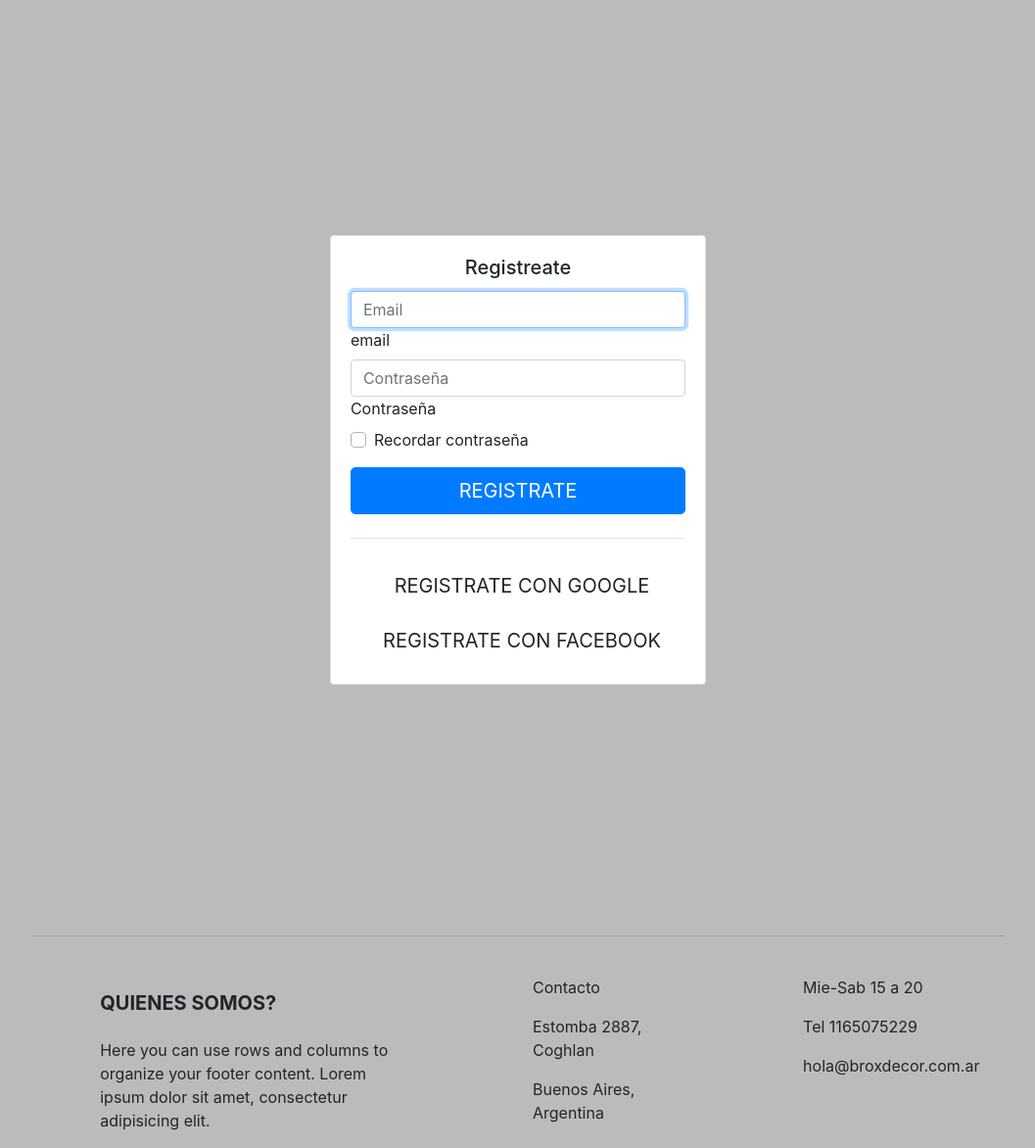
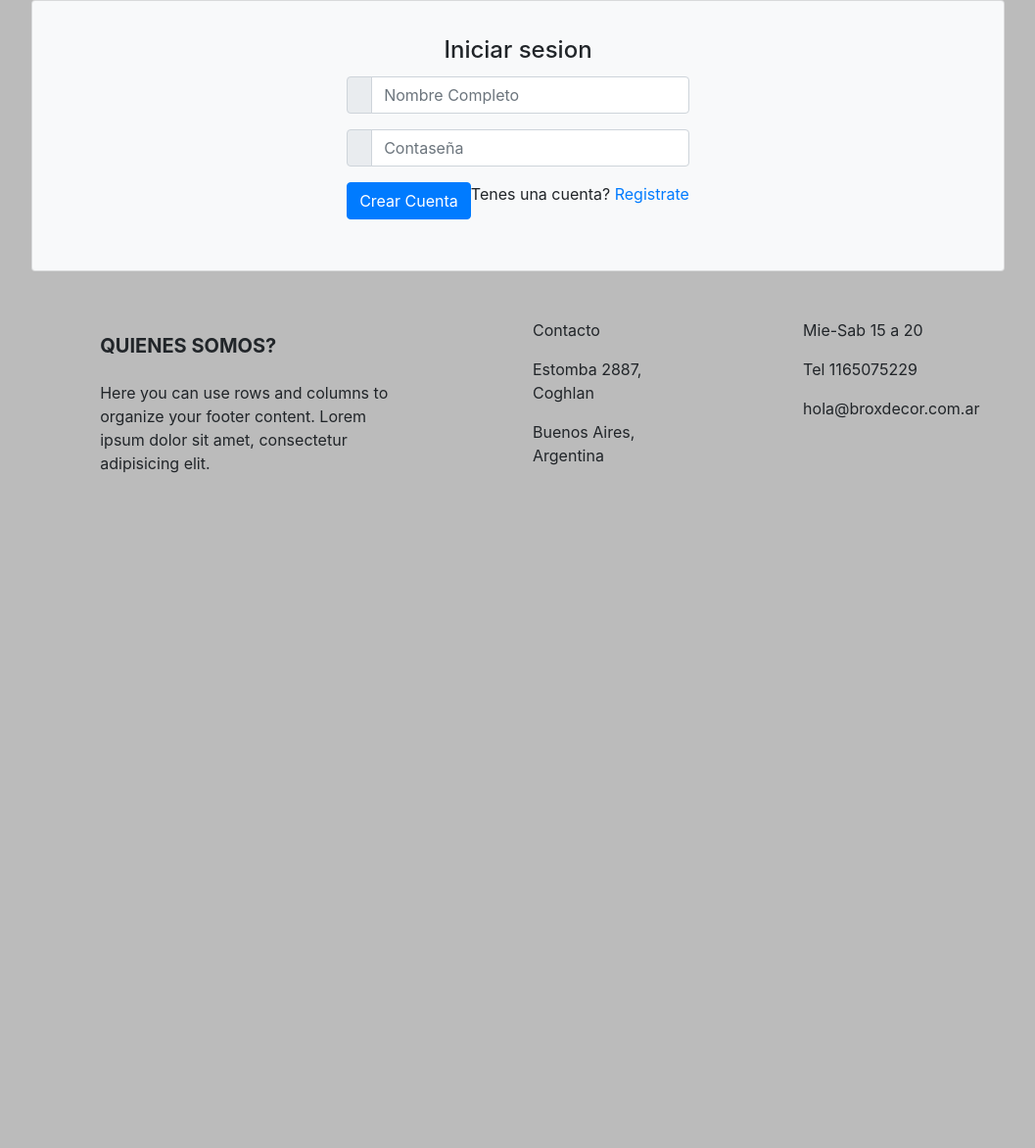
Before and after one commit to diegolsarno/TPDHBronx, a PHP site: page /login.html in a window 1280 px wide. Shown: the part 70-1242 px from the top of the page at 98% size, without its empty margins (111-1168 px from the left). After the commit the page ends 553 px from the top, so only its background shows below. Run offline with PHP 8.4, Linux system fonts and the light colour scheme.

Commit message:
acabo de subir los archibos (home, login, register)
ls

```diff
--- a/proyectoFinal/css/style.css
+++ b/proyectoFinal/css/style.css
@@ -1,7 +1,13 @@
-
 
 body{
     background: rgb(187, 187, 187);
+}
+
+.logogif{
+    display: flex;
+    align-items: center;
+    justify-content: center;
+    background-color: none;
 }
 
 /*tablet*/
@@ -29,3 +35,17 @@
         margin: 0 auto;
     }
 }
+.cuadrado{
+    background-color: rgb(187, 187, 187);
+    border:1px solid black;
+}
+
+.list-unstyled{
+    flex-direction: column;
+    align-content: space-between;
+}
+.list-unstyled2{
+    flex-direction: column;
+    align-content: space-around;
+    margin-right: 10px;
+}
--- a/proyectoFinal/login.html
+++ b/proyectoFinal/login.html
@@ -30,54 +30,32 @@
   </div>
 </nav>
 
-<br>
-<br>
-<br>
-<br>
-<br>
-<br>
-<br>
-<br>
  <body>
-    <div class="container">
-      <div class="row">
-        <div class="col-sm-9 col-md-7 col-lg-5 mx-auto">
-          <div class="card card-signin my-5">
-            <div class="card-body">
-              <h5 class="card-title text-center">Registreate</h5>
-              <form class="form-signin">
-                <div class="form-label-group">
-                  <input type="email" id="inputEmail" class="form-control" placeholder="Email" required autofocus>
-                  <label for="inputEmail">email</label>
-                </div>
-
-                <div class="form-label-group">
-                  <input type="password" id="inputPassword" class="form-control" placeholder="Contraseña" required>
-                  <label for="inputPassword">Contraseña</label>
-                </div>
-
-                <div class="custom-control custom-checkbox mb-3">
-                  <input type="checkbox" class="custom-control-input" id="customCheck1">
-                  <label class="custom-control-label" for="customCheck1">Recordar contraseña</label>
-                </div>
-                <button class="btn btn-lg btn-primary btn-block text-uppercase" type="submit">Registrate</button>
-                <hr class="my-4">
-                <button class="btn btn-lg btn-google btn-block text-uppercase" type="submit"><i class="fab fa-google mr-2"></i> Registrate con Google</button>
-                <button class="btn btn-lg btn-facebook btn-block text-uppercase" type="submit"><i class="fab fa-facebook-f mr-2"></i> Registrate con Facebook</button>
-              </form>
-            </div>
-          </div>
-        </div>
-      </div>
+  <div class="card bg-light">
+    <article class="card-body mx-auto" style="max-width: 400px;">
+        <h4 class="card-title mt-3 text-center">Iniciar sesion</h4>
+        <form>
+        <div class="form-group input-group">
+            <div class="input-group-prepend">
+                <span class="input-group-text"> <i class="fa fa-user"></i> </span>
+             </div>
+            <input name="" class="form-control" placeholder="Nombre Completo" type="text">
+        </div> <!-- form-group// -->
+        <div class="form-group input-group">
+            <div class="input-group-prepend">
+                <span class="input-group-text"> <i class="fa fa-envelope"></i> </span>
+             </div>
+            <input name="" class="form-control" placeholder="Contaseña" type="password">
+        </div> <!-- form-group// -->
+        <div class="form-group input-group">
+        <div class="form-group">
+            <button type="submit" class="btn btn-primary btn-block"> Crear Cuenta </button>
+        </div> <!-- form-group// -->
+        <p class="text-center">Tenes una cuenta? <a href="">Registrate</a> </p>
+    </form>
+    </article>
     </div>
   </body>
-<br>
-<br>
-<br>
-<br>
-<br>
-<br>
-<br>
 
 <!--Facebook-->
 <a class="fb-ic mr-3" role="button"><i class="fab fa-lg fa-facebook-f"></i></a>
@@ -109,8 +87,6 @@
 <a class="dribbble-ic mr-3" role="button"><i class="fab fa-lg fa-dribbble"></i></a>
 <!--Reddit-->
 <a class="reddit-ic" role="button"><i class="fab fa-lg fa-reddit-alien"></i></a>
-
-<hr>
 
 <!-- Footer -->
 <footer class="page-footer font-small stylish-color-dark pt-4">
```
Also changed, not shown: proyectoFinal/home.html (+10 -21 lines).
